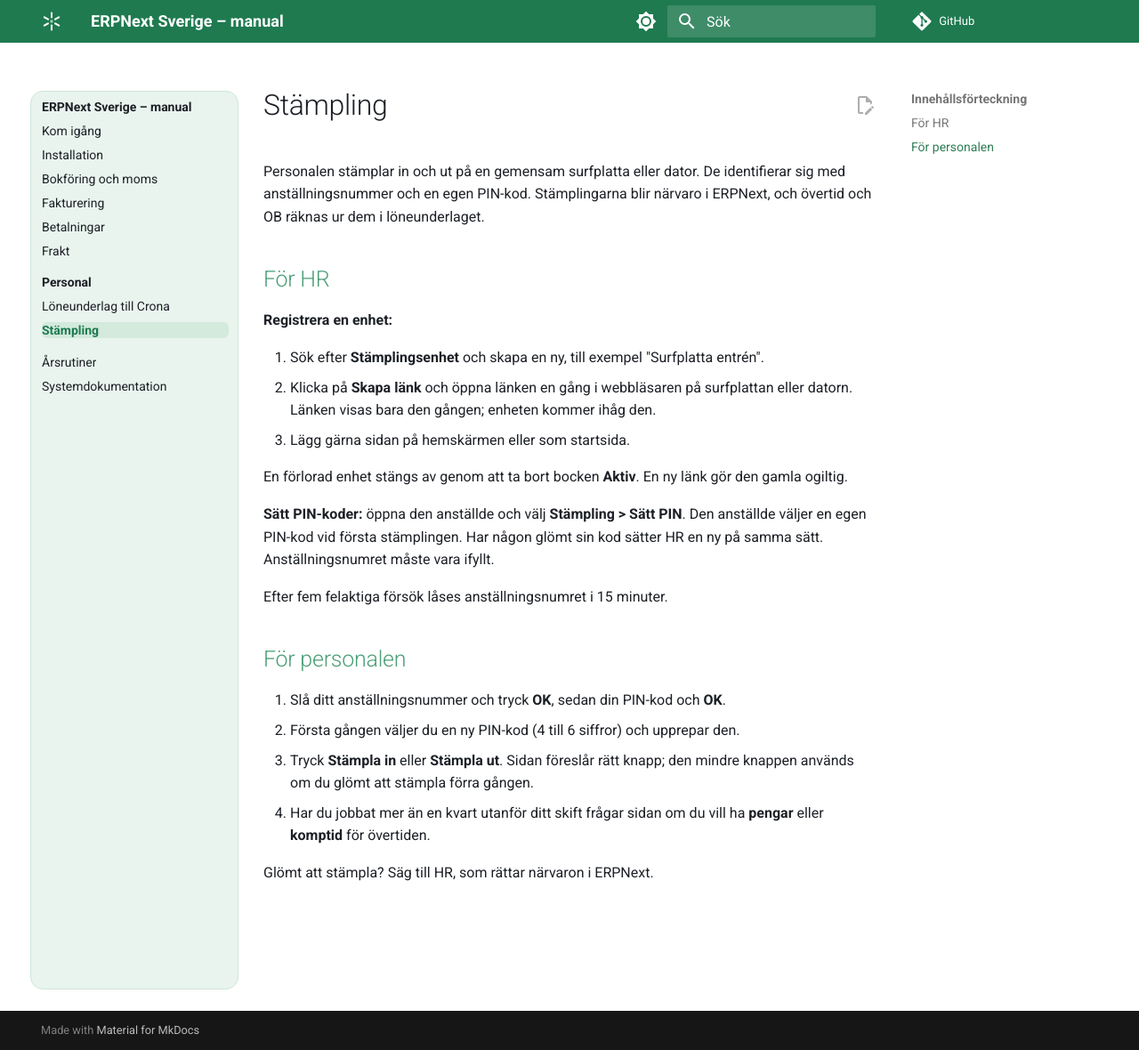
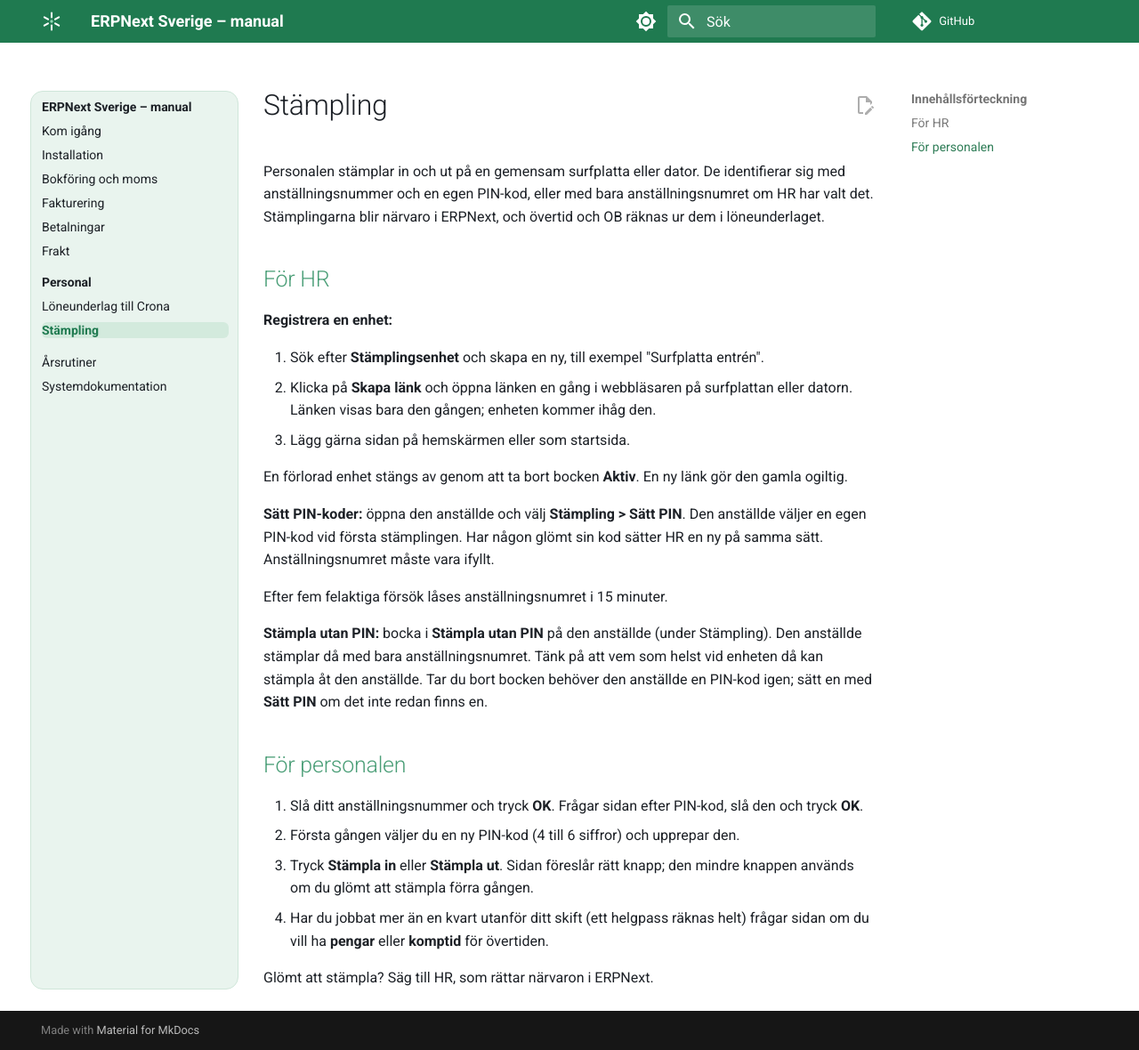
Before and after one commit to ubbe76/ERPNext-Sverige-docs, an MkDocs documentation site: the page built from docs/personal/stampling.md, in a window 1280 px wide and 1180 px high. Shown: the whole window at 89% size. Built offline with MkDocs 1.6.1 and Material for MkDocs 9.7.7, drawn with Linux system fonts in a browser that asks for light colours; comment, search, counter and statistics services are not loaded.

Commit message:
docs: weekend overtime and stamping without PIN
Co-Authored-By: Claude Opus 5.5 <noreply@anthropic.com>
Claude-Session: https://claude.ai/code/session_01BefD5qiwHSk5weFM9qGwDU

```diff
--- a/docs/personal/stampling.md
+++ b/docs/personal/stampling.md
@@ -1,7 +1,7 @@
 # Stämpling
 
 Personalen stämplar in och ut på en gemensam surfplatta eller dator. De identifierar sig med anställningsnummer och
-en egen PIN-kod. Stämplingarna blir närvaro i ERPNext, och övertid och OB räknas ur dem i löneunderlaget.
+en egen PIN-kod, eller med bara anställningsnumret om HR har valt det. Stämplingarna blir närvaro i ERPNext, och övertid och OB räknas ur dem i löneunderlaget.
 
 ## För HR
 
@@ -19,13 +19,17 @@ vid första stämplingen. Har någon glömt sin kod sätter HR en ny på samma s
 
 Efter fem felaktiga försök låses anställningsnumret i 15 minuter.
 
+**Stämpla utan PIN:** bocka i **Stämpla utan PIN** på den anställde (under Stämpling). Den anställde stämplar då
+med bara anställningsnumret. Tänk på att vem som helst vid enheten då kan stämpla åt den anställde. Tar du bort
+bocken behöver den anställde en PIN-kod igen; sätt en med **Sätt PIN** om det inte redan finns en.
+
 ## För personalen
 
-1. Slå ditt anställningsnummer och tryck **OK**, sedan din PIN-kod och **OK**.
+1. Slå ditt anställningsnummer och tryck **OK**. Frågar sidan efter PIN-kod, slå den och tryck **OK**.
 2. Första gången väljer du en ny PIN-kod (4 till 6 siffror) och upprepar den.
 3. Tryck **Stämpla in** eller **Stämpla ut**. Sidan föreslår rätt knapp; den mindre knappen används om du glömt
    att stämpla förra gången.
-4. Har du jobbat mer än en kvart utanför ditt skift frågar sidan om du vill ha **pengar** eller **komptid** för
+4. Har du jobbat mer än en kvart utanför ditt skift (ett helgpass räknas helt) frågar sidan om du vill ha **pengar** eller **komptid** för
    övertiden.
 
 Glömt att stämpla? Säg till HR, som rättar närvaron i ERPNext.
```
Also changed, not shown: docs/personal/loneunderlag.md (+4 -3 lines).
